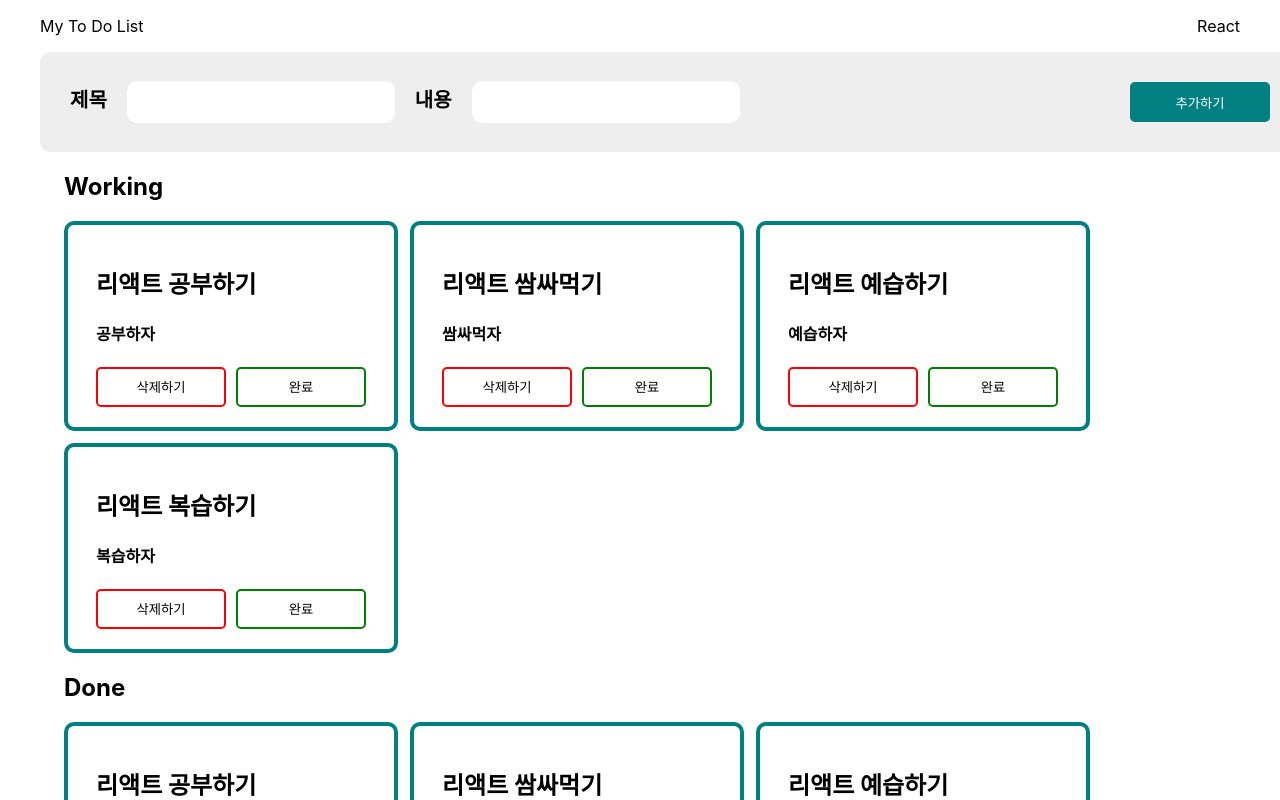
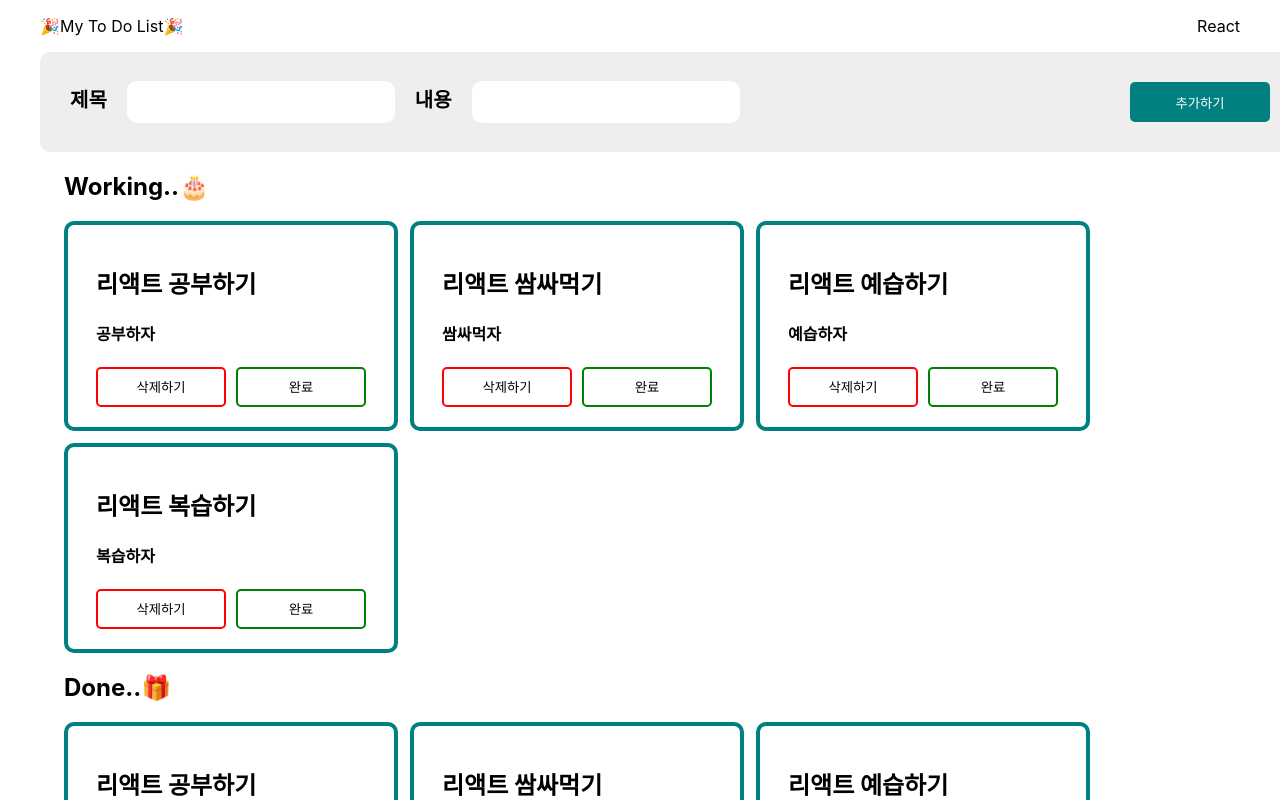
Before and after one commit to wjddms0501/My-To-Do-List, a React (Create React App) app: page / in a window 1280 px wide. Shown: the top 800 px of the page. Built offline with nearby package versions, Linux system fonts and the light colour scheme.

Commit message:
Update App.js

```diff
--- a/src/App.js
+++ b/src/App.js
@@ -50,7 +50,7 @@ const App = () => {
     })}*/
     <div className="all">
       <div className="top">
-        <p>My To Do List</p>
+        <p>🎉My To Do List🎉</p>
         <p>React</p>
       </div>
       <div className="middle">
@@ -85,7 +85,7 @@ const App = () => {
       </div>
       <div className="contents">
         <div>
-          <h2>Working</h2>
+          <h2>Working..🎂</h2>
           <div className="app-style">
             {users.map((user) => {
               if (
@@ -105,7 +105,7 @@ const App = () => {
           </div>
         </div>
         <div>
-          <h2>Done</h2>
+          <h2>Done..🎁</h2>
           <div className="app-style">
             {users.map((user) => {
               if (
```
